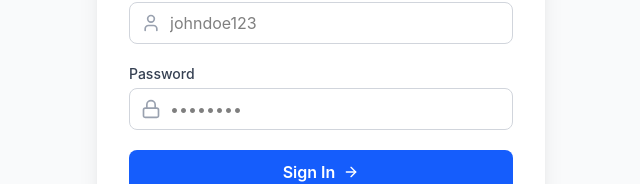
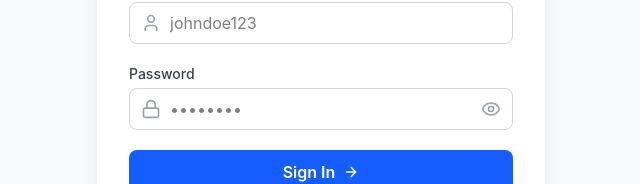
Before and after one commit to Aryan-Kumar7369/real-time-chat-video-app, a React app in the folder frontend/: page / in a window 1280 px wide. Shown: the part 392-576 px from the top of the page, without its empty margins (319-959 px from the left). Built offline with nearby package versions, Linux system fonts and the light colour scheme; the HTML template or start-up script is replaced by a standard one.

Commit message:
Added view password func. on the sign in and sign up form.

```diff
--- a/frontend/src/components/Authenticate.jsx
+++ b/frontend/src/components/Authenticate.jsx
@@ -1,11 +1,12 @@
 import { useState } from 'react';
-import { User, Lock, MessageSquare, UserCircle, ArrowRight, AlertCircle, Loader2 } from 'lucide-react';
+import { User, Lock, MessageSquare, UserCircle, ArrowRight, AlertCircle, Loader2, Eye, EyeOff } from 'lucide-react';
 import { authService } from '../services/authentication';
 
 export default function Auth({ onAuthenticate }) {
     const [isLogin, setIsLogin] = useState(true);
     const [isLoading, setIsLoading] = useState(false);
     const [error, setError] = useState('');
+    const [showPassword, setShowPassword] = useState(false);
 
     const [formData, setFormData] = useState({
         name: '',
@@ -21,6 +22,7 @@
     const toggleMode = () => {
         setIsLogin(!isLogin);
         setError('');
+        setShowPassword(false);
     };
 
     const handleSubmit = async (e) => {
@@ -137,15 +139,28 @@
                                     <Lock className="h-5 w-5 text-gray-400" />
                                 </div>
                                 <input
-                                    type="password"
+                                    type={showPassword ? 'text' : 'password'}
                                     name="password"
                                     value={formData.password}
                                     onChange={handleChange}
-                                    className="block w-full pl-10 pr-3 py-2 border border-gray-300 rounded-lg focus:ring-2 focus:ring-blue-600 focus:border-transparent outline-none transition-all"
+                                    className="block w-full pl-10 pr-10 py-2 border border-gray-300 rounded-lg focus:ring-2 focus:ring-blue-600 focus:border-transparent outline-none transition-all"
                                     placeholder="••••••••"
                                     required
                                     disabled={isLoading}
                                 />
+                                <button
+                                    type="button"
+                                    onClick={() => setShowPassword(!showPassword)}
+                                    className="absolute inset-y-0 right-0 pr-3 flex items-center text-gray-400 hover:text-gray-600 transition-colors cursor-pointer"
+                                    tabIndex={-1}
+                                    aria-label={showPassword ? "Hide password" : "Show password"}
+                                >
+                                    {showPassword ? (
+                                        <EyeOff className="h-5 w-5" />
+                                    ) : (
+                                        <Eye className="h-5 w-5" />
+                                    )}
+                                </button>
                             </div>
                         </div>
 
```
